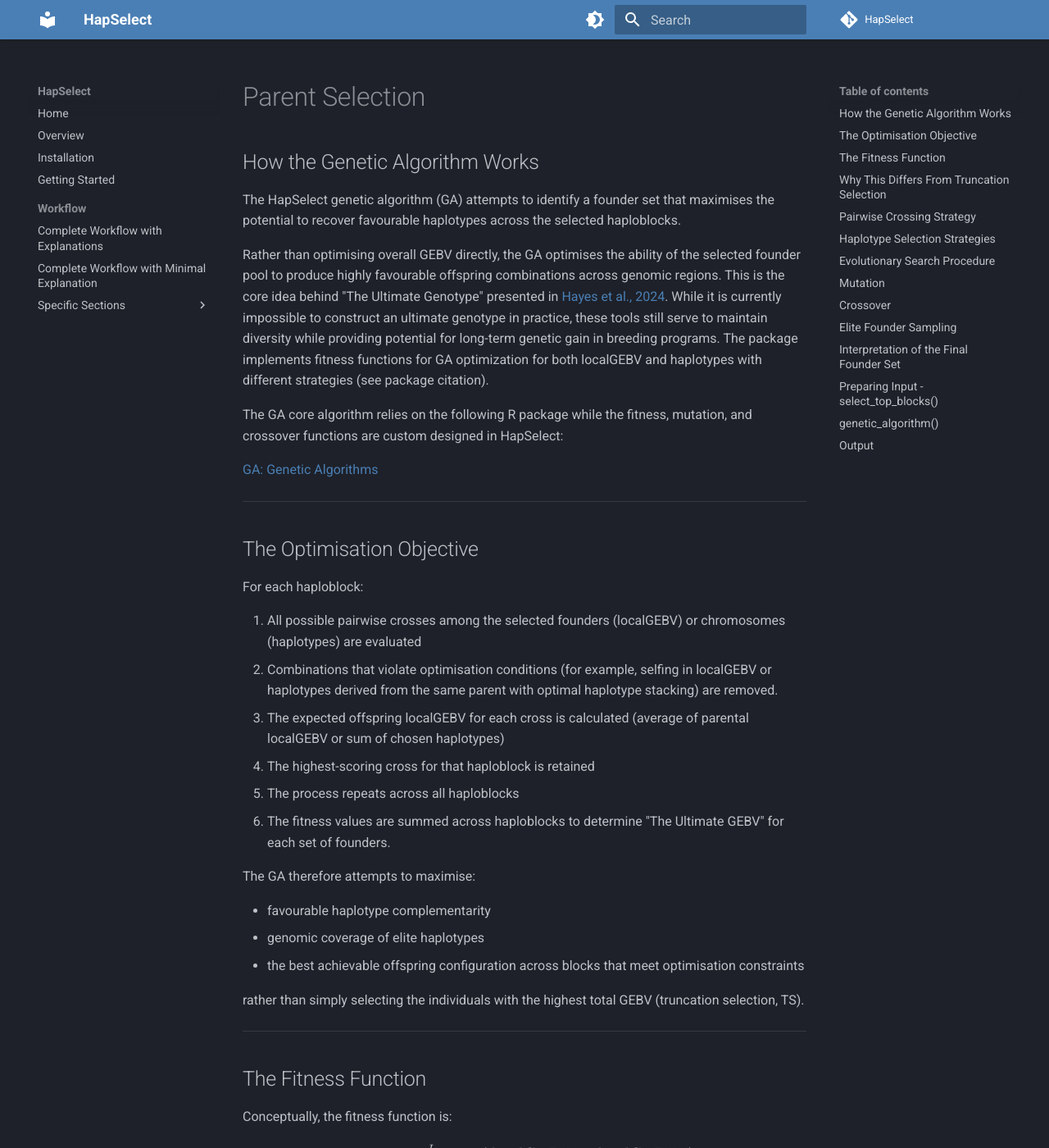
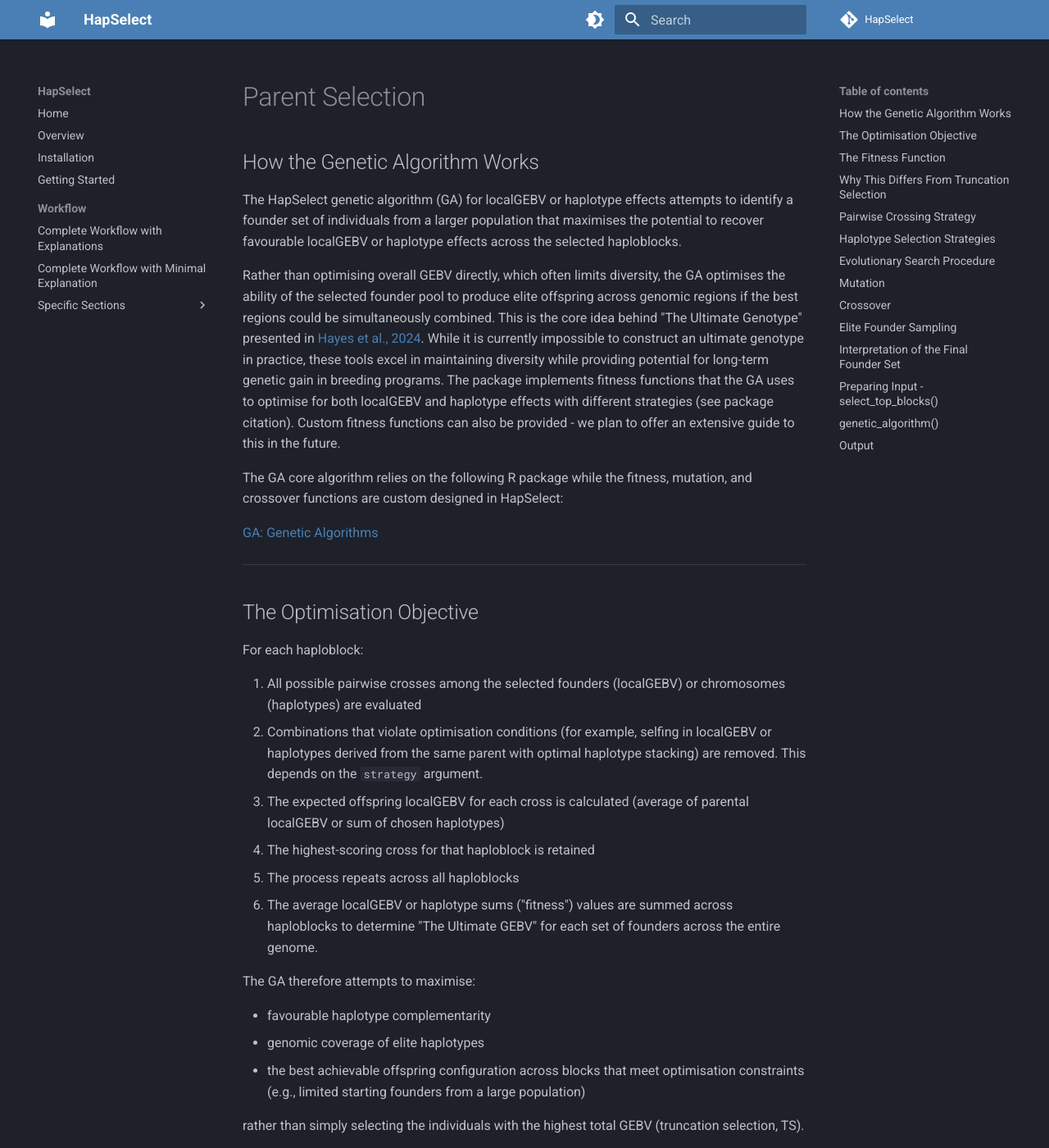
Before and after one commit to wrshf7/HapSelect-Docs, an MkDocs documentation site: the page built from docs/workflow/parent-selection.md, in a window 1280 px wide and 1400 px high. Shown: the whole window at 82% size. Built offline with MkDocs 1.6.1 and Material for MkDocs 9.7.7, drawn with Linux system fonts in a browser that asks for light colours; comment, search, counter and statistics services are not loaded.

Commit message:
Update parent-selection.md

```diff
--- a/docs/workflow/parent-selection.md
+++ b/docs/workflow/parent-selection.md
@@ -2,9 +2,9 @@
 
 ## How the Genetic Algorithm Works
 
-The HapSelect genetic algorithm (GA) attempts to identify a founder set that maximises the potential to recover favourable haplotypes across the selected haploblocks.
+The HapSelect genetic algorithm (GA) for localGEBV or haplotype effects attempts to identify a founder set of individuals from a larger population that maximises the potential to recover favourable localGEBV or haplotype effects across the selected haploblocks.
 
-Rather than optimising overall GEBV directly, the GA optimises the ability of the selected founder pool to produce highly favourable offspring combinations across genomic regions. This is the core idea behind "The Ultimate Genotype" presented in [Hayes et al., 2024](https://doi.org/10.1038/s41588-024-01942-0). While it is currently impossible to construct an ultimate genotype in practice, these tools still serve to maintain diversity while providing potential for long-term genetic gain in breeding programs. The package implements fitness functions for GA optimization for both localGEBV and haplotypes with different strategies (see package citation).
+Rather than optimising overall GEBV directly, which often limits diversity, the GA optimises the ability of the selected founder pool to produce elite offspring across genomic regions if the best regions could be simultaneously combined. This is the core idea behind "The Ultimate Genotype" presented in [Hayes et al., 2024](https://doi.org/10.1038/s41588-024-01942-0). While it is currently impossible to construct an ultimate genotype in practice, these tools excel in maintaining diversity while providing potential for long-term genetic gain in breeding programs. The package implements fitness functions that the GA uses to optimise for both localGEBV and haplotype effects with different strategies (see package citation). Custom fitness functions can also be provided - we plan to offer an extensive guide to this in the future.
 
 The GA core algorithm relies on the following R package while the fitness, mutation, and crossover functions are custom designed in HapSelect:
 
@@ -17,17 +17,17 @@ The GA core algorithm relies on the following R package while the fitness, mutat
 For each haploblock:
 
 1. All possible pairwise crosses among the selected founders (localGEBV) or chromosomes (haplotypes) are evaluated
-2. Combinations that violate optimisation conditions (for example, selfing in localGEBV or haplotypes derived from the same parent with optimal haplotype stacking) are removed.
+2. Combinations that violate optimisation conditions (for example, selfing in localGEBV or haplotypes derived from the same parent with optimal haplotype stacking) are removed. This depends on the `strategy` argument.
 3. The expected offspring localGEBV for each cross is calculated (average of parental localGEBV or sum of chosen haplotypes)
 4. The highest-scoring cross for that haploblock is retained
 5. The process repeats across all haploblocks
-6. The fitness values are summed across haploblocks to determine "The Ultimate GEBV" for each set of founders.
+6. The average localGEBV or haplotype sums ("fitness") values are summed across haploblocks to determine "The Ultimate GEBV" for each set of founders across the entire genome.
 
 The GA therefore attempts to maximise:
 
 - favourable haplotype complementarity
 - genomic coverage of elite haplotypes
-- the best achievable offspring configuration across blocks that meet optimisation constraints
+- the best achievable offspring configuration across blocks that meet optimisation constraints (e.g., limited starting founders from a large population)
 
 rather than simply selecting the individuals with the highest total GEBV (truncation selection, TS).
 
```
